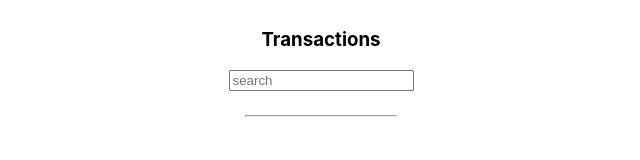
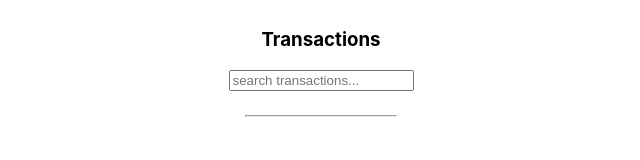
Before and after one commit to Alireza-Allahverdi/expense-tracker, a React (Create React App) app: page / in a window 1280 px wide. Shown: the part 342-502 px from the top of the page, without its empty margins (319-959 px from the left). Built offline with nearby package versions, Linux system fonts and the light colour scheme.

Commit message:
extra code clearee, bugs fixed

```diff
--- a/src/components/ExpenseApp.js
+++ b/src/components/ExpenseApp.js
@@ -9,7 +9,6 @@ const ExpenseApp = () => {
     const [transaction, setTransaction] = useState([])
 
     const addTransaction = (values) => {
-        console.log(values);
         const data = { ...values, id: Date.now() }
         if (data.type === "expense") {
             setExpense(expense + parseFloat(data.amount))
--- a/src/components/TransactionComp.js
+++ b/src/components/TransactionComp.js
@@ -11,7 +11,6 @@ function TransactionComponent({ transactions }) {
             return
         }
         const filteredItems = transactions.filter((tr) => tr.description.toLowerCase().includes(search))
-        console.log(filteredItems);
         setFilteredTrans(filteredItems)
     }
 
@@ -32,7 +31,7 @@ function TransactionComponent({ transactions }) {
                     type="text"
                     value={searchBox}
                     onChange={changeHandler}
-                    placeholder="search"
+                    placeholder="search transactions..."
                 />
             </div>
             <hr />
@@ -54,6 +53,7 @@ function TransactionComponent({ transactions }) {
                             })}
                             */}
                         </div>
+                        <div className="tableBody">
                             {
                                 filteredTrans.map((transaction, index) => {
                                     return <div className="tableStuff" key={transaction.id}>
@@ -63,9 +63,9 @@ function TransactionComponent({ transactions }) {
                                         <p>{transaction.description}</p>
                                     </div>
                                 })
+                            }
 
-
-                        }
+                        </div>
                     </>
             }
         </div>
```
Lines whose indentation alone changed are shown as unchanged.
